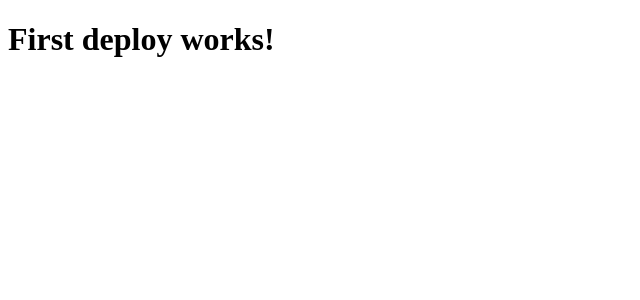
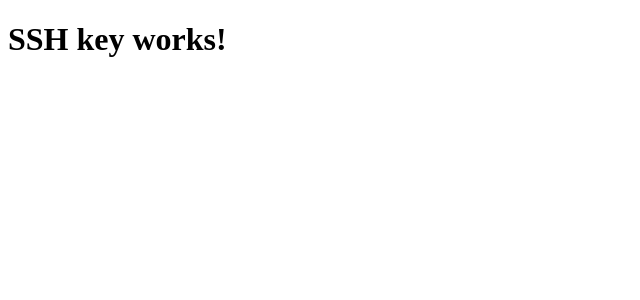
Before and after one commit to edwintrumpet/experiment-github-actions, a React app: page / in a window 1280 px wide. Shown: the top 300 px of the page, without its empty margins (0-640 px from the left). Built offline with nearby package versions, Linux system fonts and the light colour scheme.

Commit message:
[test] new ssh (#8)

```diff
--- a/src/components/App.js
+++ b/src/components/App.js
@@ -1,5 +1,5 @@
 import React from 'react'
 
 export default function App() {
-  return <h1>First deploy works!</h1>
+  return <h1>SSH key works!</h1>
 }
```
